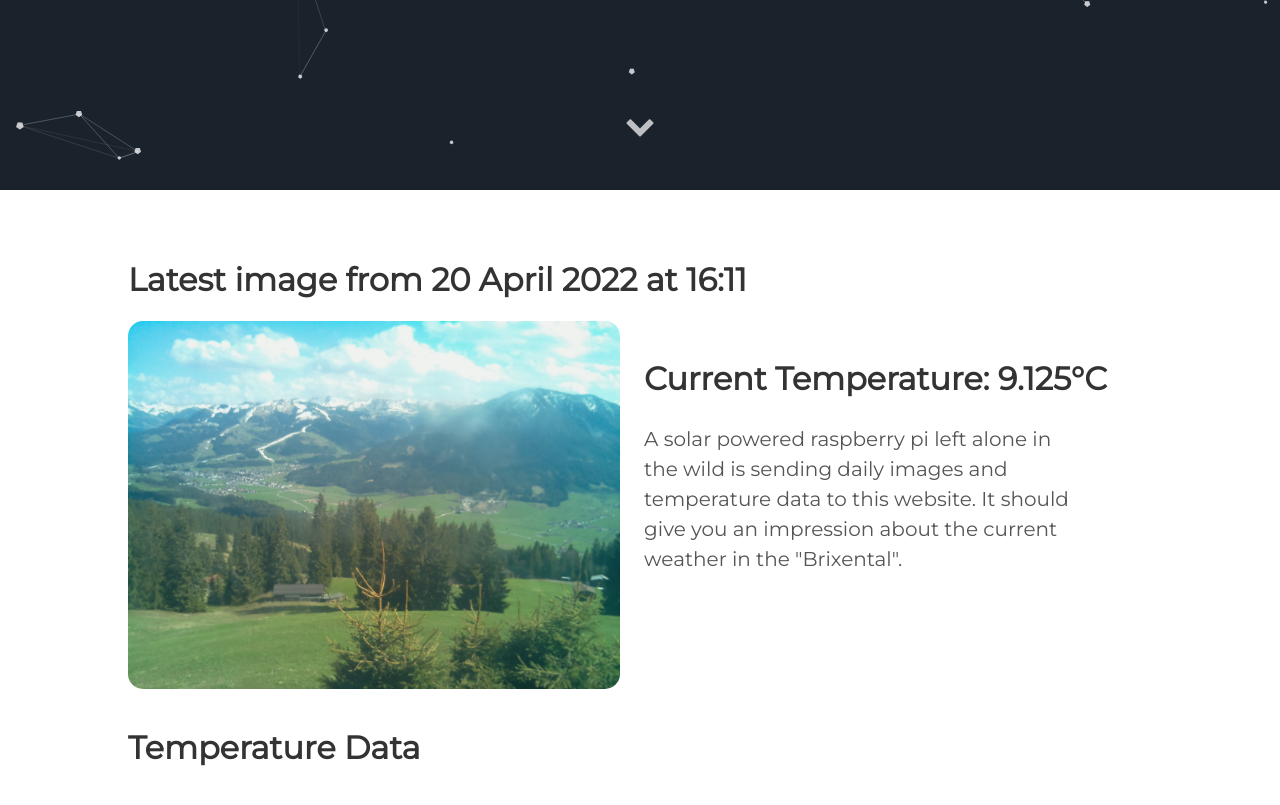
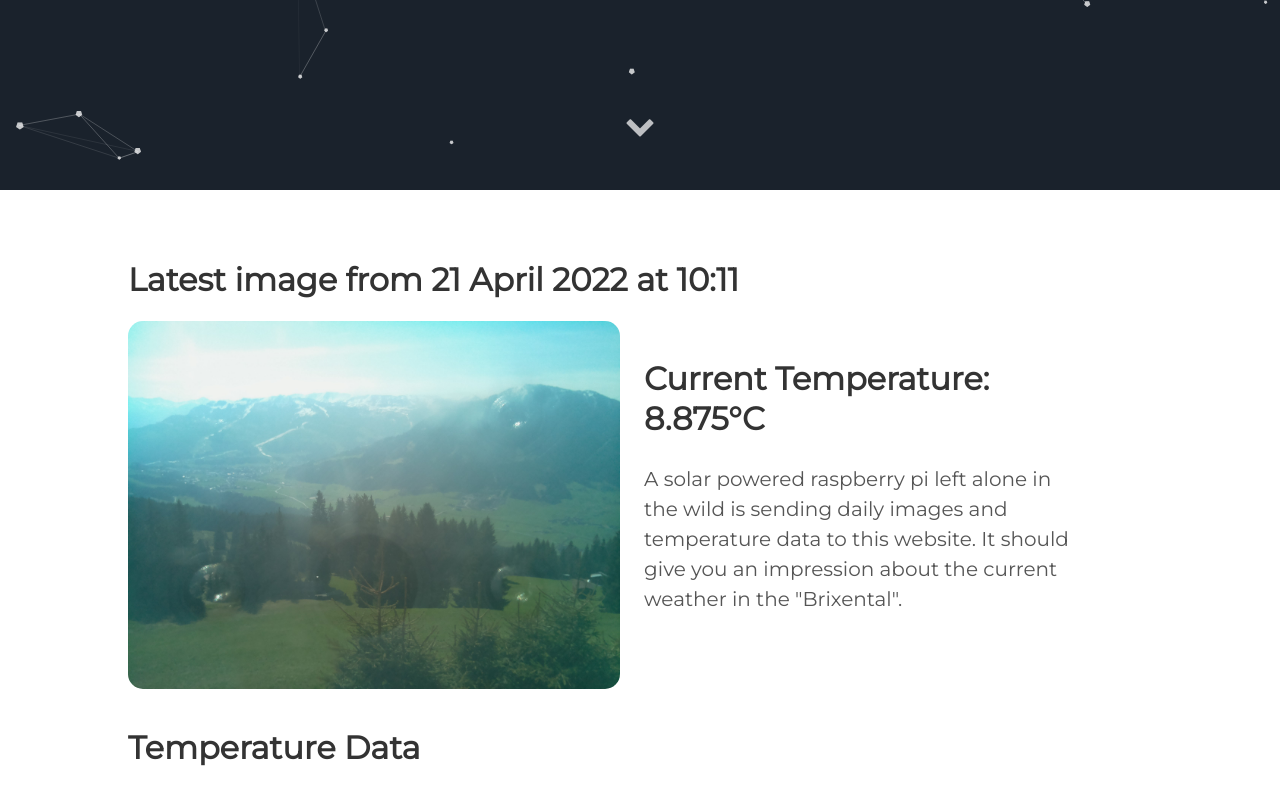
Before and after one commit to vektorious/vektorious.github.io, a Jekyll site: the page built from resources/huette.md, in a window 1280 px wide and 900 px high, scrolled down 710 px. Shown: the top 805 px of the window. Built offline with Jekyll 4.4.1, drawn with Linux system fonts in a browser that asks for light colours.

Commit message:
I'm a bot beep boop

```diff
--- a/resources/huette.md
+++ b/resources/huette.md
@@ -6,13 +6,13 @@ image: '/assets/img/'
 description: 'Live image from the Austrian alps'
 twitter_text: ' '
 ---
-## Latest image from 20 April 2022 at 16:11
+## Latest image from 21 April 2022 at 10:11
 <div class="huette">
   <div class="huette-image">
     <img src="{{ "/assets/img/huette.jpg" | prepend: site.baseurl }}">
   </div>
   <div class="huette-text">
-        <h2>Current Temperature: 9.125°C</h2>
+        <h2>Current Temperature: 8.875°C</h2>
         <p>A solar powered raspberry pi left alone in the wild is sending daily images and temperature data to this website. It should give you an impression about the current weather in the "Brixental".</p>
 
   </div>
```
Also changed, not shown: rpi-script/2022-04-21_100943.txt (renamed from rpi-script/2022-04-20_160944.txt, +5 -5 lines), rpi-script/huette.md (+2 -2 lines), assets/img/huette.jpg, assets/img/temp_plot.png, rpi-script/temp_plot.png, 1 other file.
